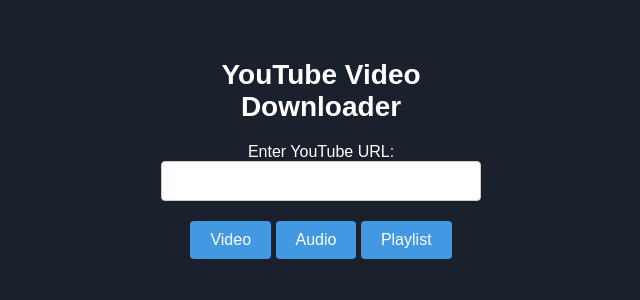
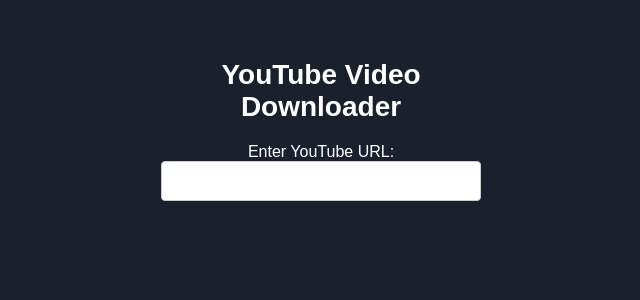
Before and after one commit to francisco-arturo/ytdownloader, a Flask app: page / in a window 1280 px wide. Shown: the top 300 px of the page, without its empty margins (319-959 px from the left). Run offline with Flask 3, Linux system fonts and the light colour scheme.

Commit message:
reverting changes manually

```diff
--- a/app.py
+++ b/app.py
@@ -1,56 +1,18 @@
-from flask import Flask, request, render_template, send_file
-from pytube import YouTube, Playlist
+from flask import Flask, request, render_template
+from pytube import YouTube
 import os
 
 app = Flask(__name__)
 
 @app.route('/', methods=['GET', 'POST'])
-def download_media():
+def download_video():
     if request.method == 'POST':
         url = request.form.get('url')  # Get the URL from the form
-        download_type = request.form.get('download_type')  # Get the selected download type
-
-        if download_type == 'Video':
-            # Download video
-            yt = YouTube(url)
-            stream = yt.streams.get_highest_resolution()
-            output_path = os.path.expanduser("~/Downloads")
-            filepath = os.path.join(output_path, stream.default_filename)
-            stream.download(output_path=output_path)
-            return send_file(filepath, as_attachment=True, attachment_filename=stream.default_filename)
-
-        elif download_type == 'Audio':
-            # Download audio
-            yt = YouTube(url)
-            stream = yt.streams.get_audio_only()
-            output_path = os.path.expanduser("~/Downloads")
-            filepath = os.path.join(output_path, stream.default_filename)
-            stream.download(output_path=output_path)
-            return send_file(filepath, as_attachment=True, attachment_filename=stream.default_filename)
-
-        elif download_type == 'Playlist':
-            # Download playlist
-            playlist = Playlist(url)
-            output_path = os.path.expanduser("~/Downloads")
-            os.makedirs(output_path, exist_ok=True)
-
-            for video_url in playlist.video_urls:
-                try:
-                    yt = YouTube(video_url)
-                    stream = yt.streams.get_highest_resolution()
-                    video_title = yt.title
-                    safe_filename = "".join([c for c in video_title if c.isalpha() or c.isdigit() or c == ' ']).rstrip()
-                    filepath = os.path.join(output_path, safe_filename + ".mp4")
-
-                    if not os.path.isfile(filepath):
-                        stream.download(output_path=output_path, filename=safe_filename)
-
-                except Exception as e:
-                    print(f"An error occurred while downloading the video: {str(e)}")
-                    continue
-
-            return "Download Complete!"
-
+        yt = YouTube(url)
+        stream = yt.streams.get_highest_resolution()
+        output_path = os.path.expanduser("~/Downloads")
+        stream.download(output_path=output_path)
+        return "Download Complete!"
     return render_template('index.html')  # Render the form
 
 if __name__ == "__main__":
--- a/templates/index.html
+++ b/templates/index.html
@@ -90,9 +90,9 @@
             <label for="url">Enter YouTube URL:</label>
             <input type="text" id="url" name="url" required>
             <br>
-            <input type="submit" name="download_type" value="Video">
+            <!-- <input type="submit" name="download_type" value="Video">
             <input type="submit" name="download_type" value="Audio">
-            <input type="submit" name="download_type" value="Playlist">
+            <input type="submit" name="download_type" value="Playlist"> -->
         </form>
     </div>
 </body>
```
